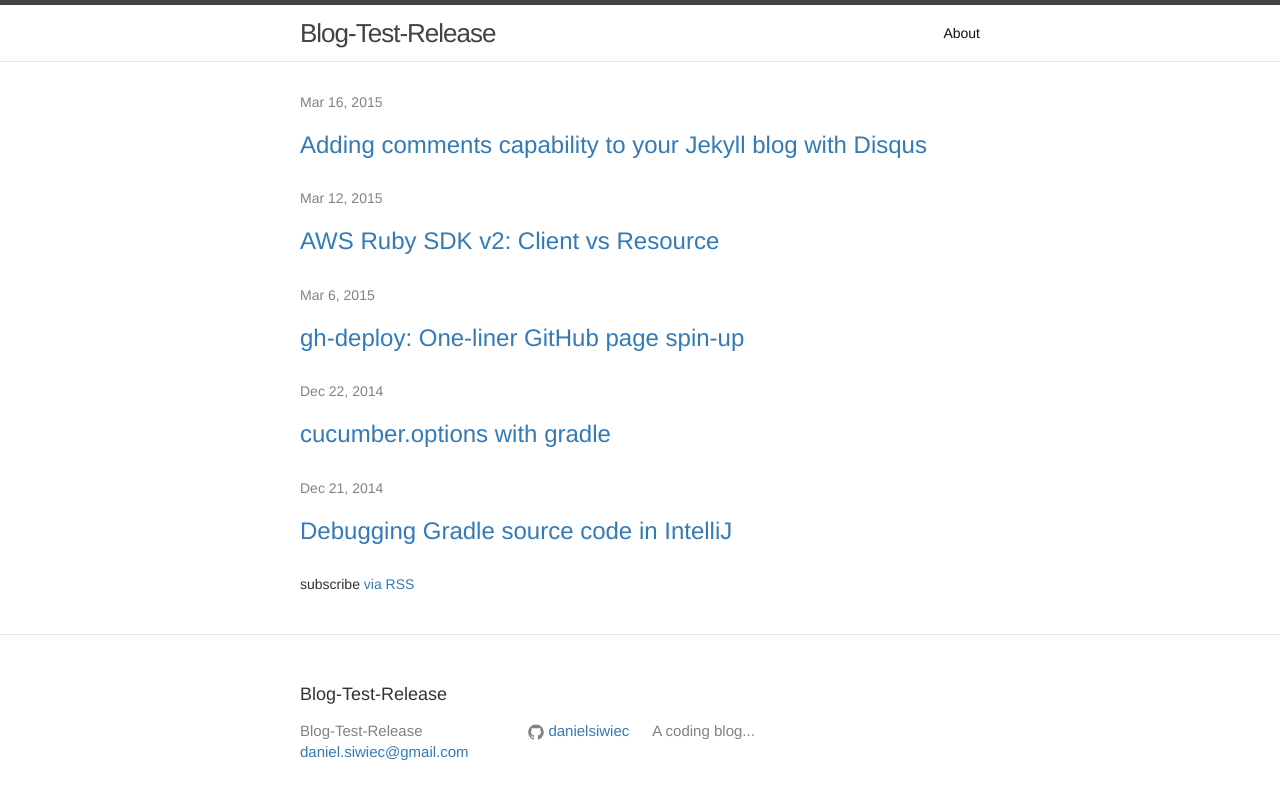
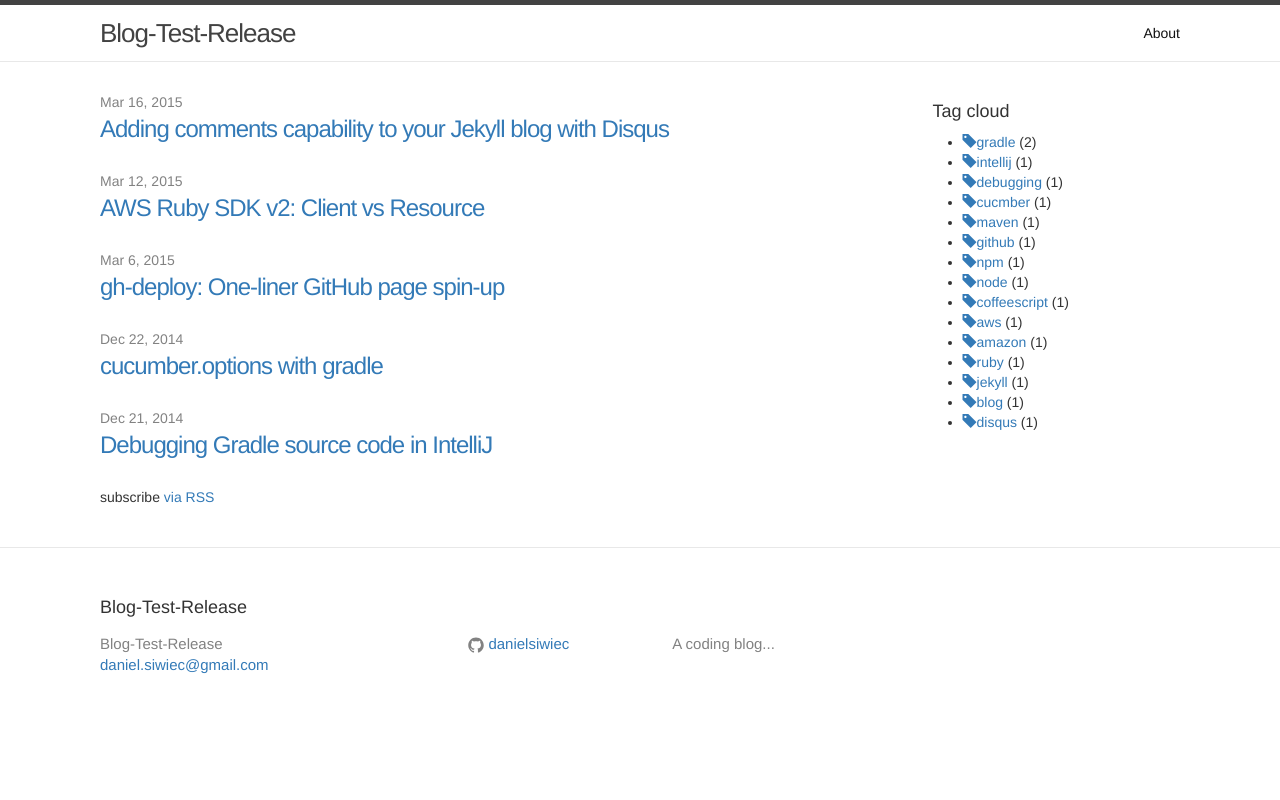
Before and after one commit to danielsiwiec/leanoverboard.com, a Jekyll site: the page built from index.html, in a window 1280 px wide. Shown: the top 800 px of the page. Built offline with Jekyll 4.4.1, drawn with Linux system fonts in a browser that asks for light colours; nearby versions of some CDN libraries.

Commit message:
Add tag cloud and improve visual experience

```diff
--- a/_includes/postListItem.html
+++ b/_includes/postListItem.html
@@ -1,4 +1,4 @@
 <span class="post-meta">{{ post.date | date: "%b %-d, %Y" }}</span>
-<h2>
+<h2 class="post-title" >
   <a class="post-link" href="{{ post.url | prepend: site.baseurl }}">{{ post.title }}</a>
 </h2>
--- /dev/null
+++ b/_includes/tag.html
@@ -0,0 +1 @@
+<a href='/tags?tagName={{ tagName }}'><i class='glyphicon glyphicon-tag'></i>{{ tagName }}</a>
--- a/_includes/tags.html
+++ b/_includes/tags.html
@@ -1,7 +1,7 @@
 {% if page.tags.size > 0 %}
-  {% for post_tag in page.tags %}
+  {% for tagName in page.tags %}
     {% capture tags_content %}{{ tags_content }}
-      <a href='/tags?tagName={{ post_tag }}'><i class='glyphicon glyphicon-tag'></i>{{ post_tag }}</a>&nbsp
+      {% include tag.html %}&nbsp
     {% endcapture %}
   {% endfor %}
 {% else %}
--- a/_sass/_base.scss
+++ b/_sass/_base.scss
@@ -154,8 +154,8 @@ pre {
  * Wrapper
  */
 .wrapper {
-    max-width: -webkit-calc(800px - (#{$spacing-unit} * 2));
-    max-width:         calc(800px - (#{$spacing-unit} * 2));
+    max-width: -webkit-calc(1200px - (#{$spacing-unit} * 2));
+    max-width:         calc(1200px - (#{$spacing-unit} * 2));
     margin-right: auto;
     margin-left: auto;
     padding-right: $spacing-unit;
@@ -163,8 +163,8 @@ pre {
     @extend %clearfix;
 
     @include media-query($on-laptop) {
-        max-width: -webkit-calc(800px - (#{$spacing-unit}));
-        max-width:         calc(800px - (#{$spacing-unit}));
+        max-width: -webkit-calc(1200px - (#{$spacing-unit}));
+        max-width:         calc(1200px - (#{$spacing-unit}));
         padding-right: $spacing-unit / 2;
         padding-left: $spacing-unit / 2;
     }
--- a/css/main.scss
+++ b/css/main.scss
@@ -47,3 +47,8 @@ $on-laptop:        800px;
         "layout",
         "syntax-highlighting"
 ;
+
+
+h2.post-title {
+  margin-top: 5px;
+}
--- a/index.html
+++ b/index.html
@@ -4,6 +4,8 @@ layout: default
 
 <div class="home">
 
+  <div class='row'>
+  <div class='col-sm-8'>
     <ul class="post-list">
       {% for post in site.posts %}
         <li>
@@ -11,6 +13,21 @@ layout: default
         </li>
       {% endfor %}
     </ul>
+  </div>
+  <div class='col-sm-3 col-sm-offset-1'>
+    <div>
+      <h4>Tag cloud</h4>
+      <ul class="tags">
+      {% for tag in site.tags %}
+        {% assign tagName = tag | first | downcase | replace:" ","-" %}
+        {% assign posts = tag | last %}
+        <li>{% include tag.html %}({{ posts | size }})</li>
+      {% endfor %}
+      </ul>
+    </div>
+  </div>
+</div>
+
 
   <p class="rss-subscribe">subscribe <a href="{{ "/feed.xml" | prepend: site.baseurl }}">via RSS</a></p>
 
```
Lines whose indentation alone changed are shown as unchanged.
